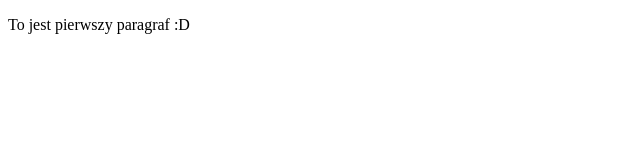
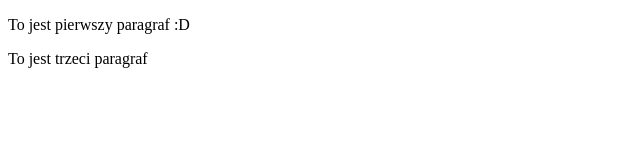
Before and after one commit to Eretreya/gitjestgit, a plain HTML site: page index.html in a window 1280 px wide. Shown: the whole page, without its empty margins (0-640 px from the left). Drawn offline with Linux system fonts and the light colour scheme.

Commit message:
trzeci paragraf

```diff
--- a/index.html
+++ b/index.html
@@ -8,5 +8,6 @@
 </head>
 <body>
     <p>To jest pierwszy paragraf :D</p>
+    <p>To jest trzeci paragraf</p>
 </body>
 </html>
```
